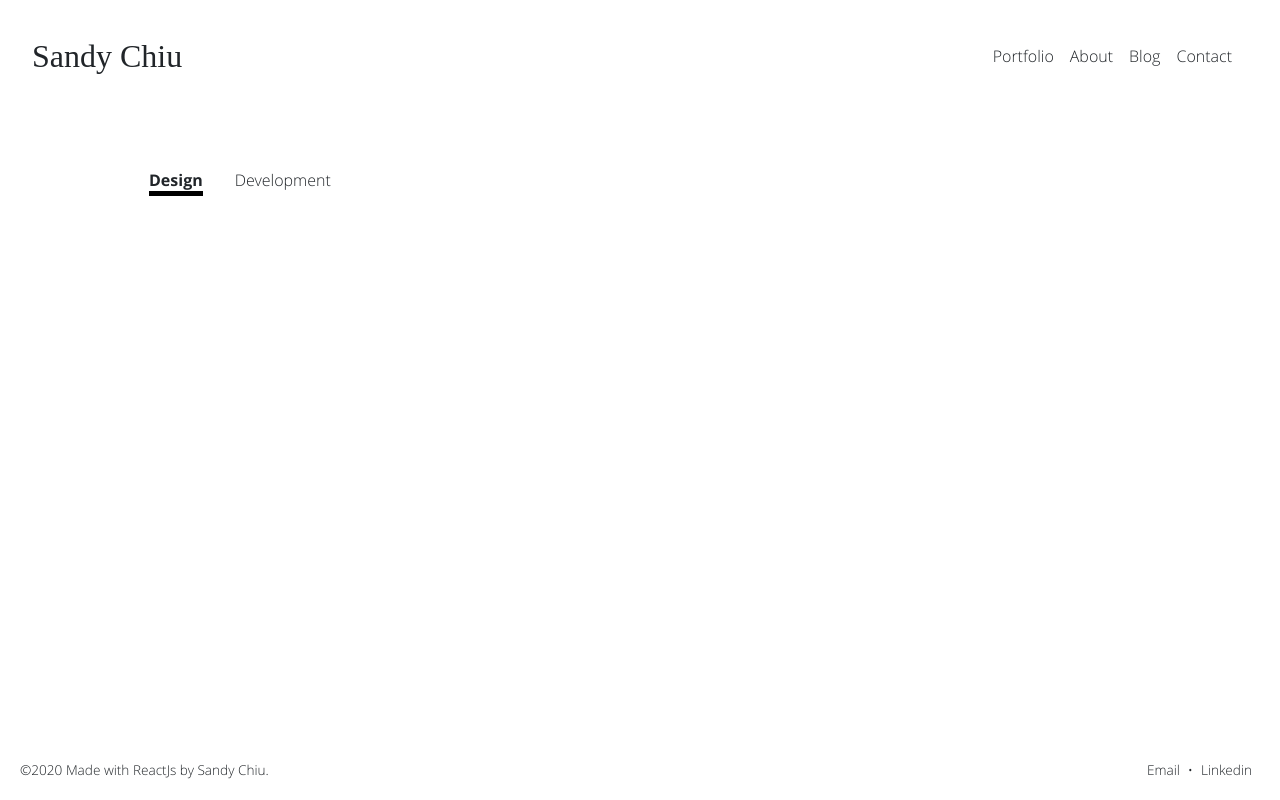
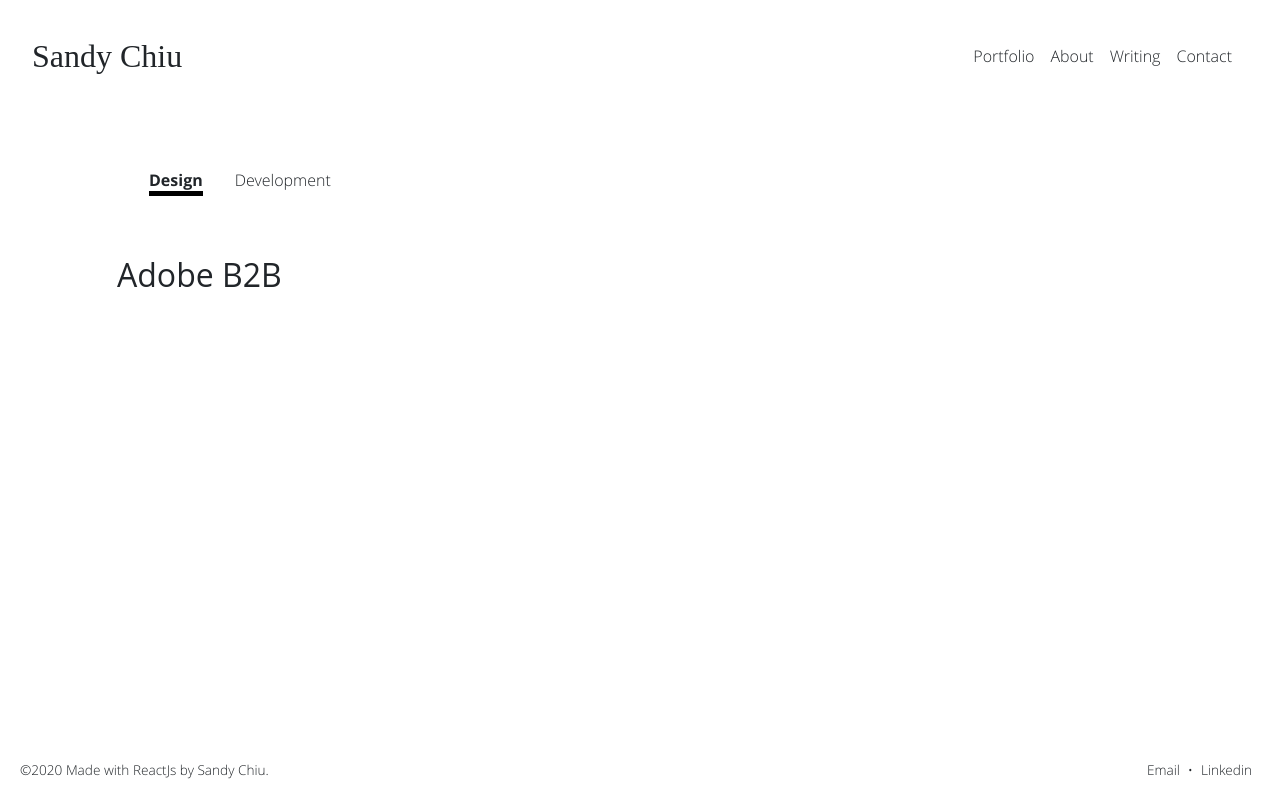
Before and after one commit to orario002/portfolio-react-app, a React (Create React App) app: page /portfolio/design/Adobe in a window 1280 px wide. Built offline with nearby package versions, Linux system fonts and the light colour scheme; a web font is replaced by a local one.

Commit message:
Add resume and link is working for design projects.

```diff
--- a/src/App.js
+++ b/src/App.js
@@ -24,7 +24,7 @@
                                     <NavLink activeClassName="selected" exact
                                              to="/portfolio/design/">Portfolio</NavLink>
                                     <NavLink activeClassName="selected" to="/about/">About</NavLink>
-                                    <NavLink activeClassName="selected" to="/blog/">Blog</NavLink>
+                                    <NavLink activeClassName="selected" to="/blog/">Writing</NavLink>
                                     <NavLink activeClassName="selected" to="/contact/">Contact</NavLink>
                                 </div>
                             </nav>
--- a/src/Data/AboutData.js
+++ b/src/Data/AboutData.js
@@ -1,5 +1,6 @@
 import Profile from "../Assets/images/about_profile.jpeg";
 import Journey from "../Assets/images/about_journey.png";
+import Resume from "../Assets/pdf/cv_product_designer_sandy_chiu.pdf";
 
 import Brain from "../Assets/icon/icon_brain.png";
 import Boat from "../Assets/icon/icon_boat.png";
@@ -20,7 +21,8 @@
 export const AboutData = {
     profile: {
         myImage: `${Profile}`,
-        myJourney: `${Journey}`
+        myJourney: `${Journey}`,
+        myResume:`${Resume}`
     },
     intro: {
         paragraph: 'I am a generalist product designer specialising in experience design and visual design, I am also hands on and I enjoy building things with my front-end skills. Often working in content management system, I focus on reusable UI elements and modularised design.',
--- a/src/Pages/About.js
+++ b/src/Pages/About.js
@@ -1,4 +1,4 @@
-import React, {Component} from "react";
+import React, {Component, Link} from "react";
 import {Col, Row} from "reactstrap";
 import InterestsData from "../Data/InterestsData";
 import AboutData from "../Data/AboutData";
@@ -12,11 +12,16 @@
                                              src={AboutData.profile.myImage}/>
                     </Col>
                     <Col xs={12} md={8}>
+                        <div class="pb-2">
                         {Object.keys(AboutData).map(key => (
                             <div>
                                 <p>{AboutData[key].paragraph}</p>
                             </div>
                         ))}
+                        </div>
+                        <div className="">
+                        <button className="btn btn-primary"><a href={AboutData.profile.myResume}>Resume</a></button>
+                        </div>
                     </Col>
                 </Row>
                 <Row className="m-3">
--- a/src/Pages/Portfolio.js
+++ b/src/Pages/Portfolio.js
@@ -2,8 +2,16 @@
 
 import {BrowserRouter as Router, Route, NavLink, Switch} from "react-router-dom";
 
-import Design from "./Portfolio/Design"
+
+//Design projects
+import Design from "./Portfolio/Design";
+import NFS from "./Portfolio/Design/NFS";
+import Puma from "./Portfolio/Design/Puma";
+import Adobe from "./Portfolio/Design/Adobe";
+
+//Develop projects
 import Develop from "./Portfolio/Develop"
+
 
 class Portfolio extends Component {
     render() {
@@ -21,6 +29,9 @@
                     <main>
                         <Switch>
                             <Route exact path="/portfolio/design/" component={Design}/>
+                            <Route exact path="/portfolio/design/NFS" component={NFS}/>
+                            <Route exact path="/portfolio/design/Puma" component={Puma}/>
+                            <Route exact path="/portfolio/design/Adobe" component={Adobe}/>
                             <Route path="/portfolio/develop/" component={Develop}/>
                         </Switch>
                     </main>
--- a/src/Pages/Portfolio/Design.js
+++ b/src/Pages/Portfolio/Design.js
@@ -1,5 +1,6 @@
 import React from "react";
 import {Col} from "reactstrap";
+import { BrowserRouter, Route, Link } from "react-router-dom";
 import ModalPortfolio from "../../Component/ModalPortfolio"
 import DesignData from "../../Data/DesignData"
 
@@ -16,8 +17,8 @@
                                 return <li key={index}>{value}</li>
                             })}</ul>
                         </div>
-                        <button className="btn btn-primary"><a href={DesignData[key].link}>Read
-                            more</a></button>
+                        <button className="btn btn-primary"><Link to={DesignData[key].link}>Read
+                            more</Link></button>
                     </Col>
                 ))}
             </div>
--- a/src/Pages/Portfolio/Design/Adobe.js
+++ b/src/Pages/Portfolio/Design/Adobe.js
@@ -0,0 +1,15 @@
+import React from "react";
+import {Col} from "reactstrap";
+
+class Adobe extends React.Component {
+    render() {
+        return (
+            <div className="row container">
+                <h1>Adobe B2B</h1>
+            </div>
+        );
+    }
+}
+
+
+export default Adobe;
--- a/src/Pages/Portfolio/Design/Puma.js
+++ b/src/Pages/Portfolio/Design/Puma.js
@@ -0,0 +1,15 @@
+import React from "react";
+import {Col} from "reactstrap";
+
+class Puma extends React.Component {
+    render() {
+        return (
+            <div className="row container">
+                <h1>Puma</h1>
+            </div>
+        );
+    }
+}
+
+
+export default Puma;
```
Also changed, not shown: 1 other file (tests, documents, lock files or other folders).
